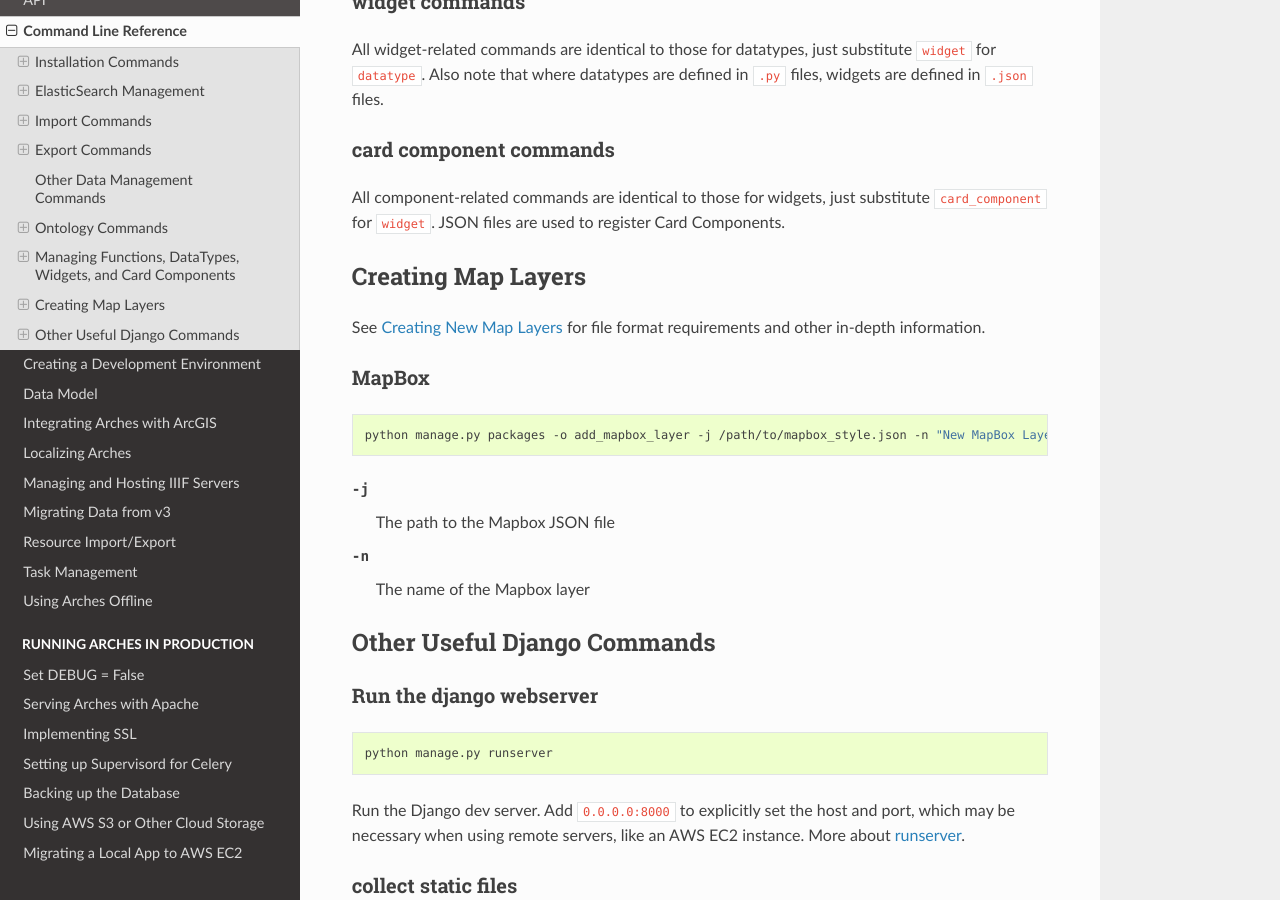
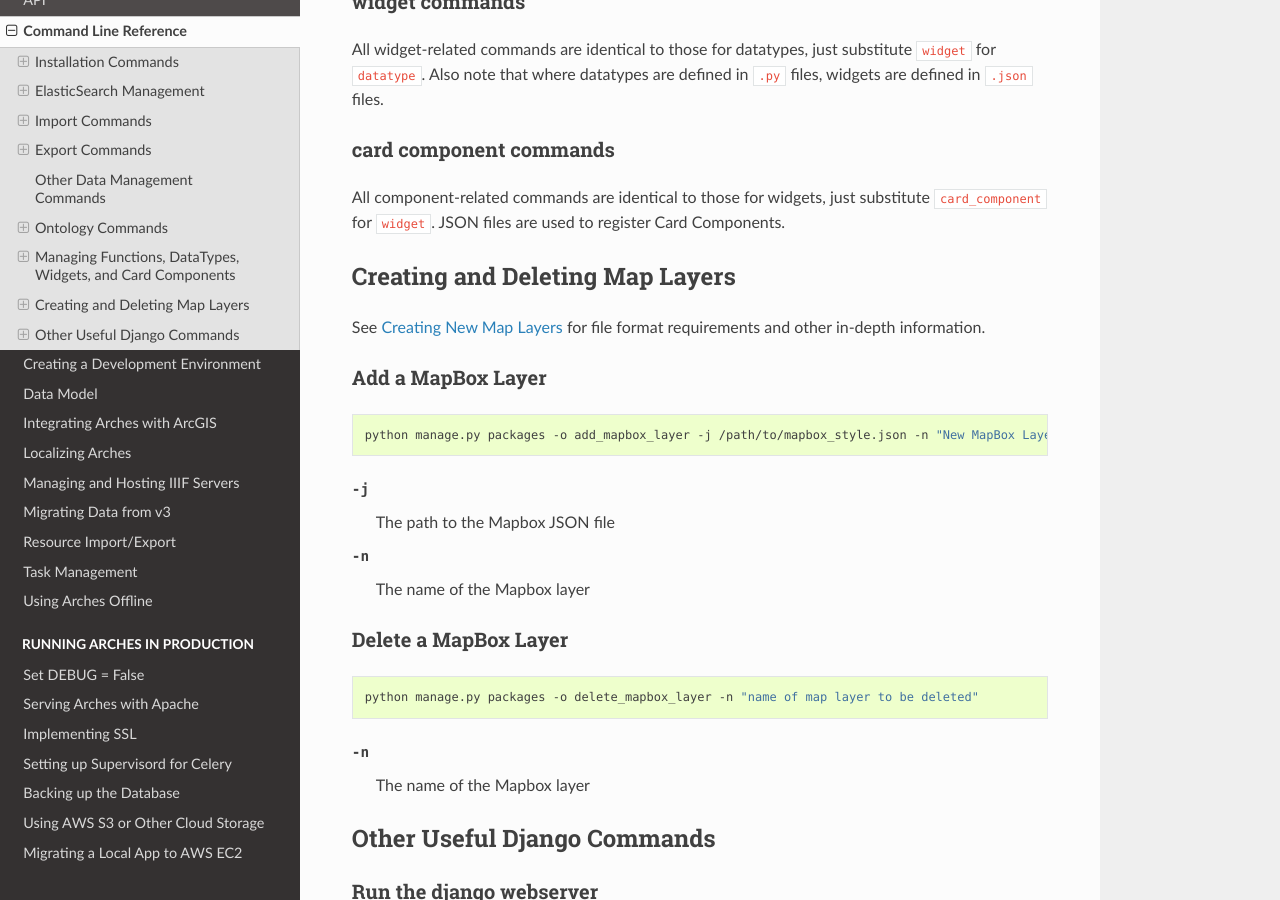
Before and after one commit to archesproject/arches-docs, a Sphinx documentation site: the page built from docs/command-line-reference.txt, in a window 1280 px wide and 900 px high, scrolled down 8324 px. Built offline with Sphinx 7.4.7 and the Read the Docs theme 2.0.0, drawn with Linux system fonts in a browser that asks for light colours.

Commit message:
Added command to delete mapbox layer

```diff
--- a/docs/command-line-reference.txt
+++ b/docs/command-line-reference.txt
@@ -419,20 +419,30 @@
 to register Card Components.
 
 
-Creating Map Layers
-=======================
+Creating and Deleting Map Layers
+================================
 
 
 See :ref:`Creating New Map Layers` for file format requirements and other in-depth information.
 
-MapBox
-------
+Add a MapBox Layer
+------------------
 .. code-block:: bash
 
    python manage.py packages -o add_mapbox_layer -j /path/to/mapbox_style.json -n "New MapBox Layer" [{-b|--is_basemap}] [{-i|--layer_icon} 'icon_class'}]
 
 -j  The path to the Mapbox JSON file
 -n  The name of the Mapbox layer
+
+
+Delete a MapBox Layer
+---------------------
+.. code-block:: bash
+
+   python manage.py packages -o delete_mapbox_layer -n "name of map layer to be deleted"
+
+-n  The name of the Mapbox layer
+
 
 
 Other Useful Django Commands
--- a/docs/creating-new-map-layers.txt
+++ b/docs/creating-new-map-layers.txt
@@ -19,7 +19,7 @@
 
 ``python manage.py packages -o add_mapbox_layer -j /path/to/mapbox_style.json -n "New MapBox Layer"``
 
-Arches allows you to make direct references to styles or layers that have been previously defined in `MapBox Studio <https://www.mapbox.com/studio/>`_. You can make entirely new basemap renderings, save them in your MapBox account, then download the style definition and use it here. Read more about `MapBox Styles <https://www.mapbox.com/help/studio-manual-styles/>`_.
+Arches allows you to make direct references to styles or layers that have been previously defined in `MapBox Studio <https://www.mapbox.com/studio/>`_. You can make entirely new basemap renderings, save them in your MapBox account, then download the style definition and use it here. Read more about `MapBox Styles <https://www.mapbox.com/help/studio-manual-styles/>`_. For more information on commands to create and delete MapBox layers see: :ref:`Creating and Deleting Map Layers`.
 
 Additionally, you can take a MapBox JSON file and place any mapbox.js layer definition in the ``layers`` section, as long as you define its source in the ``sources`` section.
 
```
